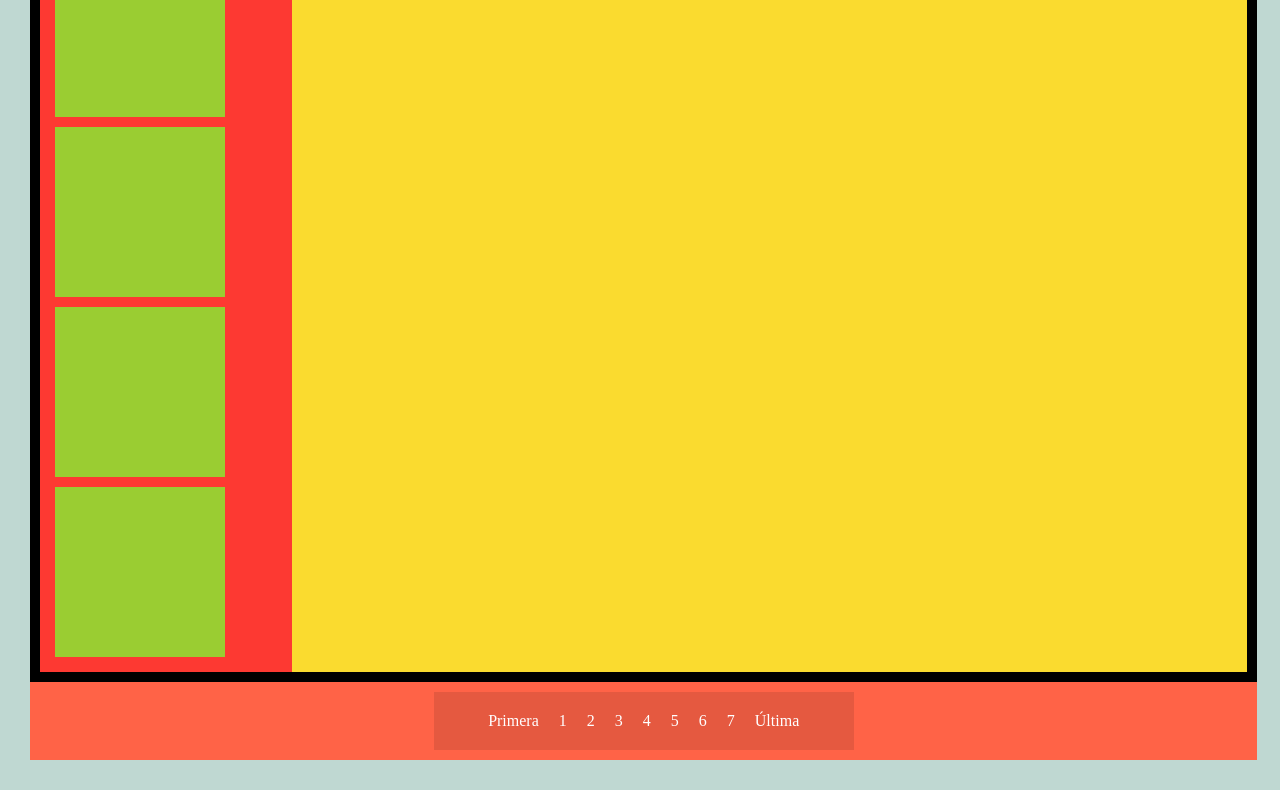
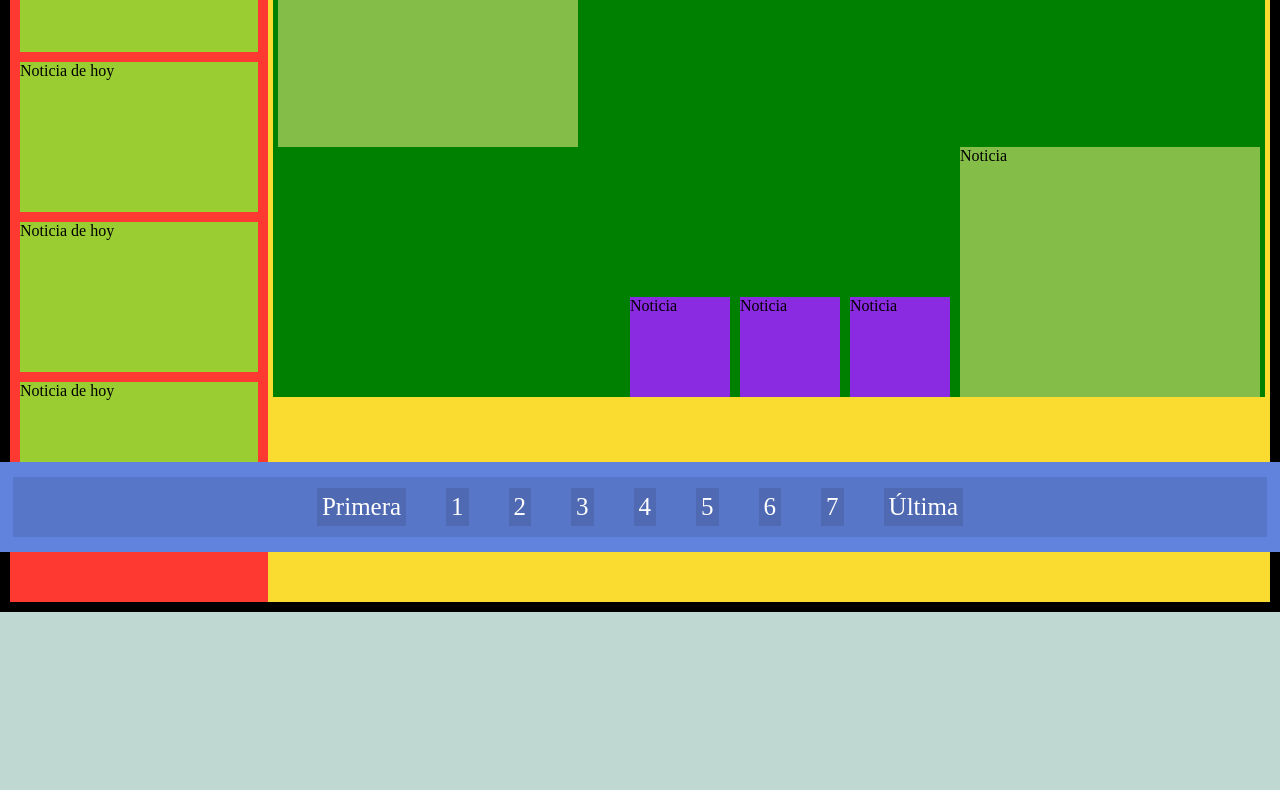
Before and after one commit to Domingo013/DIW, a plain HTML site: page PaginaFlexBox/index.html in a window 1280 px wide. Shown: the part 248-1038 px from the top of the page. After the commit the page ends 860 px from the top, so only its background shows below. Drawn offline with Linux system fonts and the light colour scheme.

Commit message:
Pagina final terminada (Anterior commit fue una equivocación y su´bí página anterior)

```diff
--- a/PaginaFlexBox/estilo.css
+++ b/PaginaFlexBox/estilo.css
@@ -1,6 +1,7 @@
 body{
     background-color: #BFD8D2;
-    width: 99%;
+    width: 100%;
+    padding: 0;
 }
 
 a{
@@ -10,25 +11,27 @@ a{
 
 *{
     margin: 0px;
-    padding: 10px;
-}
-
-div#padre{
-    display: flex;
-    flex-flow: column nowrap;
 }
 
 header{
     background-color: rgb(98, 131, 221);
     display: flex;
-        flex-flow: column nowrap;
+    align-items: center;
+    justify-content: center;
+    height: 130px;
 }
 div.menu{
     background-color: rgba(0,0,0,.1);
     height: 100px;
+    width: 96%;
     display: flex;
-            flex-flow: row nowrap;
     align-items: center;
+}
+.enlaces{
+    background-color: rgba(0,0,0,.1);
+    margin: 20px;
+    padding: 5px;
+    font-size: 25px;
 }
 div#logo{
     /* flex-shrink: 0; */
@@ -60,43 +63,81 @@ div#padre{
 div#fecha div{
     color: white;
 }
-
 div#contenido{
     background-color: black;
     display: flex;
-        flex-direction: row;
-        flex-wrap: nowrap;
-        justify-items: flex-end;
+    padding: 10px;
 }
 div#contenido1{
     background-color: rgb(253, 57, 50);
-            width: 300px;
-            min-height: 500px;
+    width: 20%;
+    min-width: 200px;
+    min-height: 700px;
+    max-height: 900px;
     display: flex;
     flex-direction: column;
+    padding: 5px;
 }
 div.contenidos1{
     background-color: yellowgreen;
-                width: 150px;
     height: 150px;
     margin: 5px;
 }
 div#contenido2{
     background-color: rgb(250, 219, 47);
+    width: 80%;
+    min-height: 700px;
+    max-height: 900px;
+    display: flex;
+    flex-direction: column;
+    padding: 5px;
+}
+div.contenidos2_1{
+    background-color: green;
     width: 100%;
+    display: flex;
 }
-            div.producto{
-                background-color: blue;
+div.contenidos2_2{
+    background-color: green;
+    width: 100%;
+    display: flex;
+    justify-content: end;
+    align-items: flex-end;
 }
-        div#piePagina{
-            background-color: tomato;
+div.contenidos2{
+    background-color: blueviolet;
+    width: 100px;
+    height: 100px;
+    margin: 0 5px;
+}
+div.contenidos2_1 :first-child{
+    background-color: rgb(132, 190, 73);
+    min-width: 300px;
+    height: 250px;
+    margin: 0 5px;
+}
+div.contenidos2_2 :last-child{
+    background-color: rgb(132, 190, 73);
+    min-width: 300px;
+    height: 250px;
+    margin: 0 5px;
+}
+#pie{
     display: flex;
     justify-content: center;
-        }
-            nav#pie{
-                display: flex;
-                justify-content: center;
+    align-items: center;
     flex-flow: row nowrap;
     background-color: rgba(0,0,0,.1);
-                width: 400px;
+    width: 98%;
+    height: 60px;
 }
+footer{
+    background-color: rgb(98, 131, 221);
+    position: fixed;
+    bottom: 0;
+    display: flex;
+    align-items: center;
+    justify-content: center;
+    width: 100%;
+    height: 90px;
+}
--- a/PaginaFlexBox/index.html
+++ b/PaginaFlexBox/index.html
@@ -9,17 +9,16 @@
         <title>Practica Flex Box</title>
     </head>
     <body>
-        <div id="padre">
         <header>
             <div class="menu">
                 <div id="logo">
                     <img src="imagenes/logo.png" alt="Logo de la página web" id="imglogo">
                 </div>
                 <div id="nav">
-                        <a href="">Inicio</a>
-                        <a href="">Noticia</a>
-                        <a href="">Nosotros</a>
-                        <a href="">Contacto</a>
+                    <a href="" class="enlaces">Inicio</a>
+                    <a href="" class="enlaces">Noticia</a>
+                    <a href="" class="enlaces">Nosotros</a>
+                    <a href="" class="enlaces">Contacto</a>
                 </div>
                 <div id="fecha">
                     <div>16/01/2023</div>
@@ -28,28 +27,39 @@
         </header>
         <div id="contenido">
             <div id="contenido1">
-                    <div class="contenidos1"></div>
-                    <div class="contenidos1"></div>
-                    <div class="contenidos1"></div>
-                    <div class="contenidos1"></div>
+                <div class="contenidos1">Noticia de hoy</div>
+                <div class="contenidos1">Noticia de hoy</div>
+                <div class="contenidos1">Noticia de hoy</div>
+                <div class="contenidos1">Noticia de hoy</div>
             </div>
             <div id="contenido2">
-
+                <div class="contenidos2_1">
+                    <div class="contenidos2">Noticia</div>
+                    <div class="contenidos2">Noticia</div>
+                    <div class="contenidos2">Noticia</div>
+                    <div class="contenidos2">Noticia</div>
+                    <div class="contenidos2">Noticia</div>
                 </div>
+                <div class="contenidos2_2">
+                    <div class="contenidos2">Noticia</div>
+                    <div class="contenidos2">Noticia</div>
+                    <div class="contenidos2">Noticia</div>
+                    <div class="contenidos2">Noticia</div>
                 </div>
-            <div id="piePagina">
-                <nav id="pie">
-                    <a href="" class="primult">Primera</a>
-                    <a href="" class="paginas">1</a>
-                    <a href="" class="paginas">2</a>
-                    <a href="" class="paginas">3</a>
-                    <a href="" class="paginas">4</a>
-                    <a href="" class="paginas">5</a>
-                    <a href="" class="paginas">6</a>
-                    <a href="" class="paginas">7</a>
-                    <a href="" class="primult">Última</a>
-                </nav>
             </div>
         </div>
     </body>
+    <footer>
+        <div id="pie">
+            <a href="" class="enlaces">Primera</a>
+            <a href="" class="enlaces">1</a>
+            <a href="" class="enlaces">2</a>
+            <a href="" class="enlaces">3</a>
+            <a href="" class="enlaces">4</a>
+            <a href="" class="enlaces">5</a>
+            <a href="" class="enlaces">6</a>
+            <a href="" class="enlaces">7</a>
+            <a href="" class="enlaces">Última</a>
+        </div>
+    </footer>
 </html>
```
Lines whose indentation alone changed are shown as unchanged.
